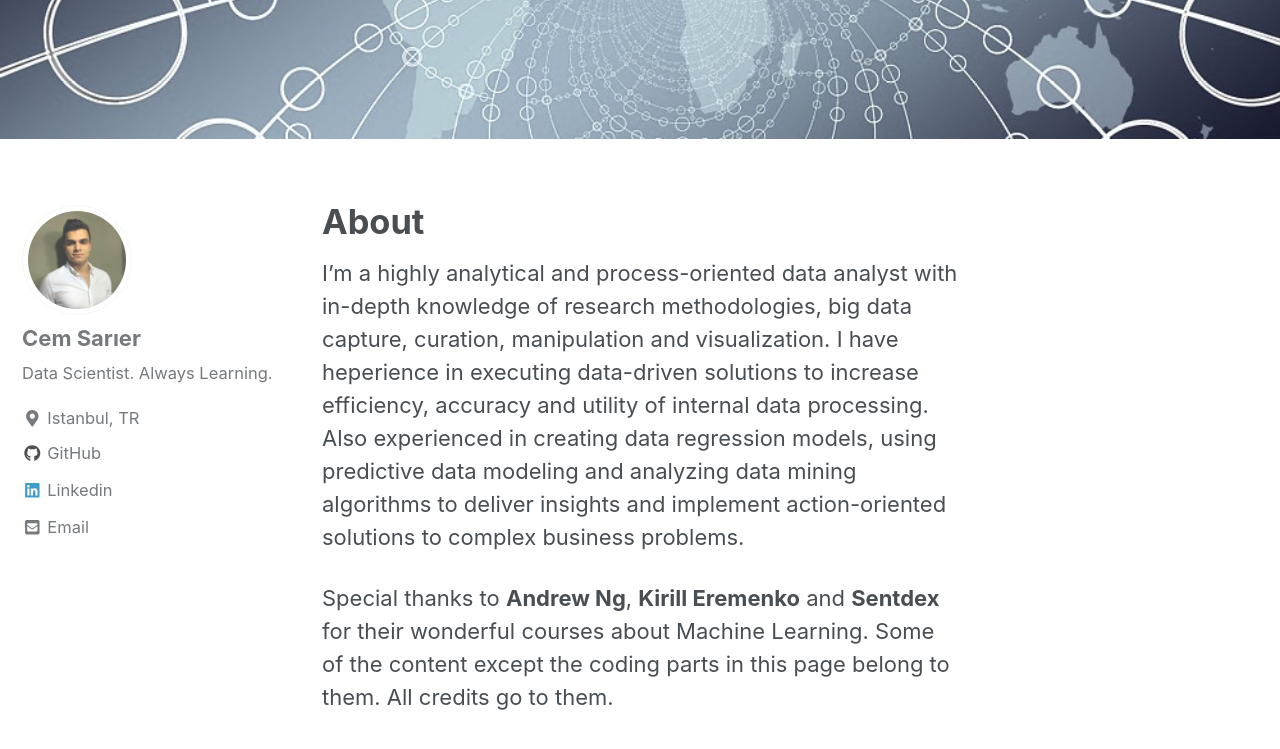
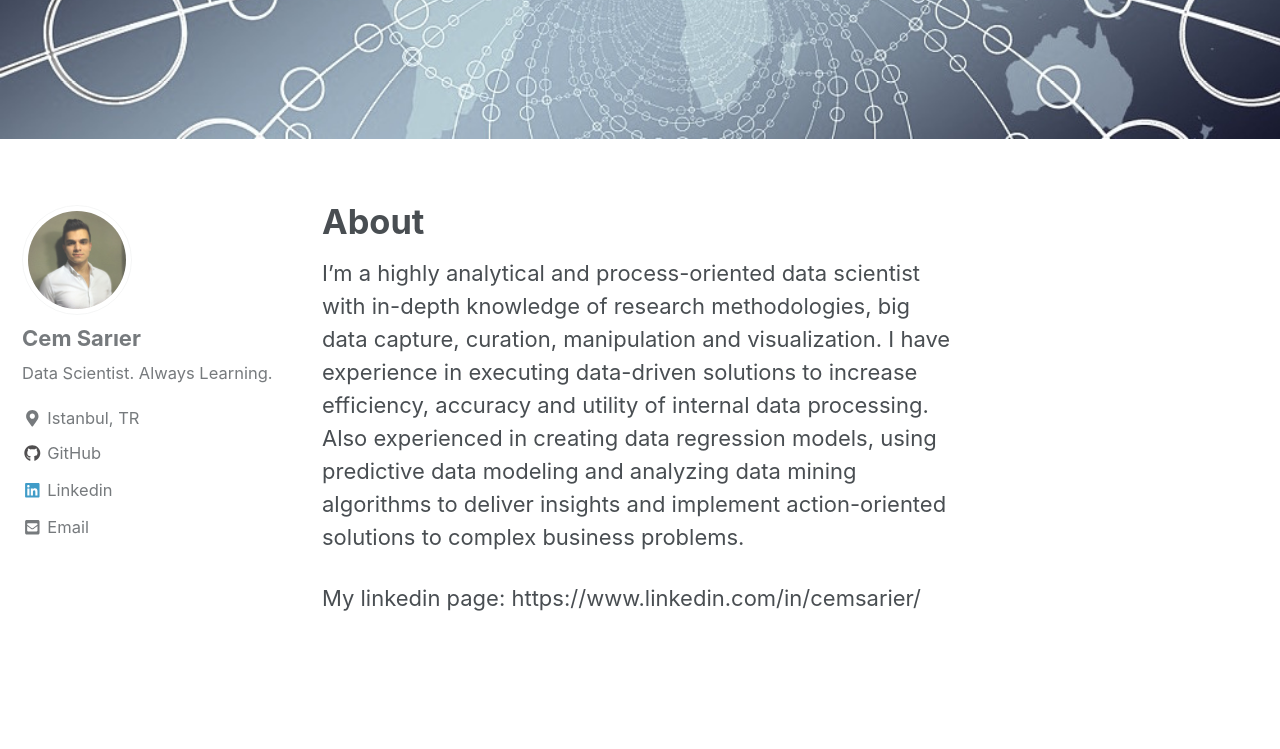
Before and after one commit to cemsarier/cemsarier.github.io, a Jekyll site: the page built from _pages/about.md, in a window 1280 px wide and 900 px high, scrolled down 334 px. Shown: the top 749 px of the window. Built offline with Jekyll 4.4.1, drawn with Linux system fonts in a browser that asks for light colours; cached includes are drawn as plain includes; nearby versions of some CDN libraries.

Commit message:
Update about.md

```diff
--- a/_pages/about.md
+++ b/_pages/about.md
@@ -5,7 +5,6 @@ header:
   image: "/images/header2.jpg"
 ---
 
-I'm a highly analytical and process-oriented data analyst with in-depth knowledge of research methodologies, big data capture, curation, manipulation and visualization. I have heperience in executing data-driven solutions to increase efficiency, accuracy and utility of internal data processing. Also experienced in creating data regression models, using predictive data modeling and analyzing data mining algorithms to deliver insights and implement action-oriented solutions to complex business problems.
+I'm a highly analytical and process-oriented data scientist with in-depth knowledge of research methodologies, big data capture, curation, manipulation and visualization. I have experience in executing data-driven solutions to increase efficiency, accuracy and utility of internal data processing. Also experienced in creating data regression models, using predictive data modeling and analyzing data mining algorithms to deliver insights and implement action-oriented solutions to complex business problems.
 
-Special thanks to **Andrew Ng**, **Kirill Eremenko** and **Sentdex** for their wonderful courses about Machine Learning.
-Some of the content except the coding parts in this page belong to them. All credits go to them.
+My linkedin page: https://www.linkedin.com/in/cemsarier/
```
